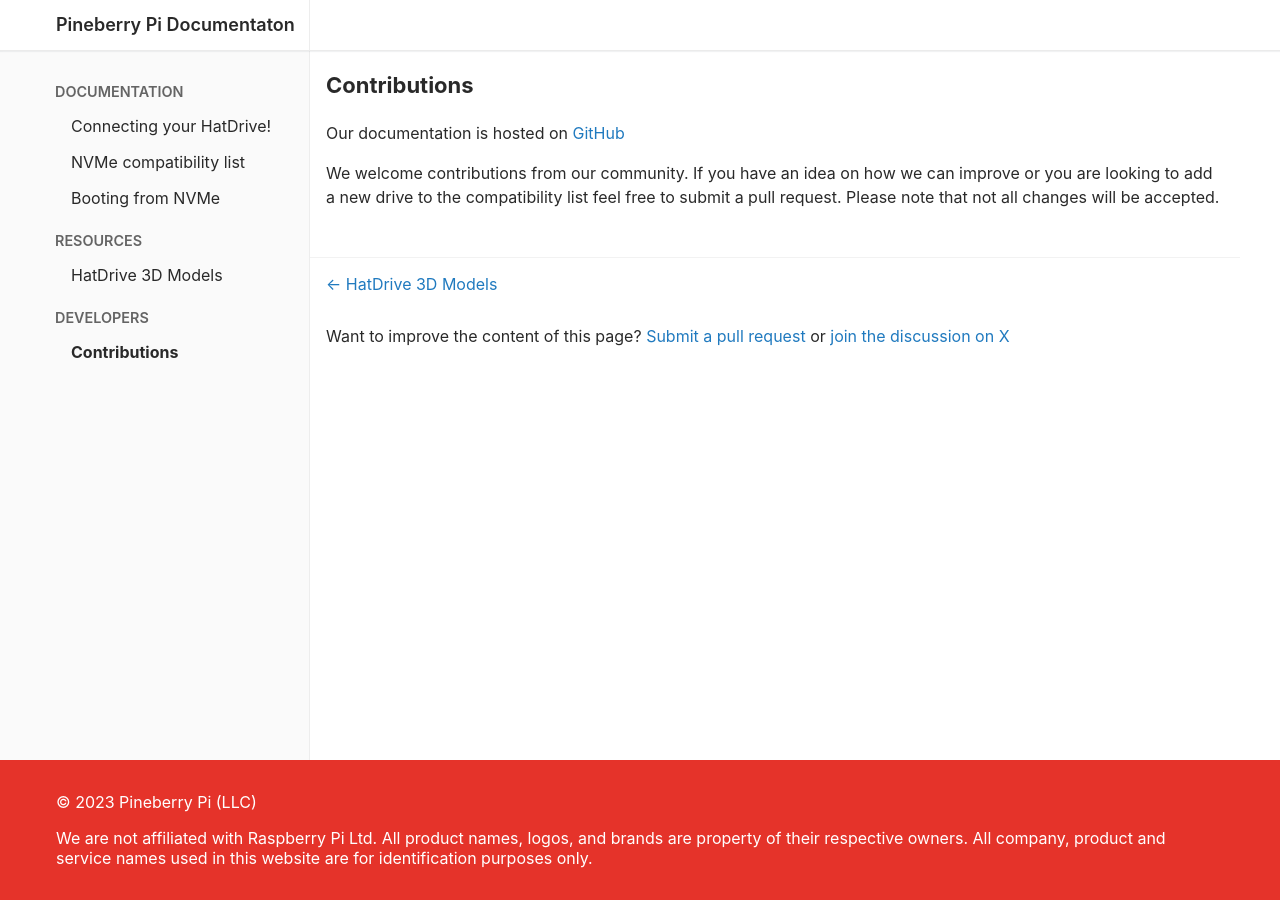
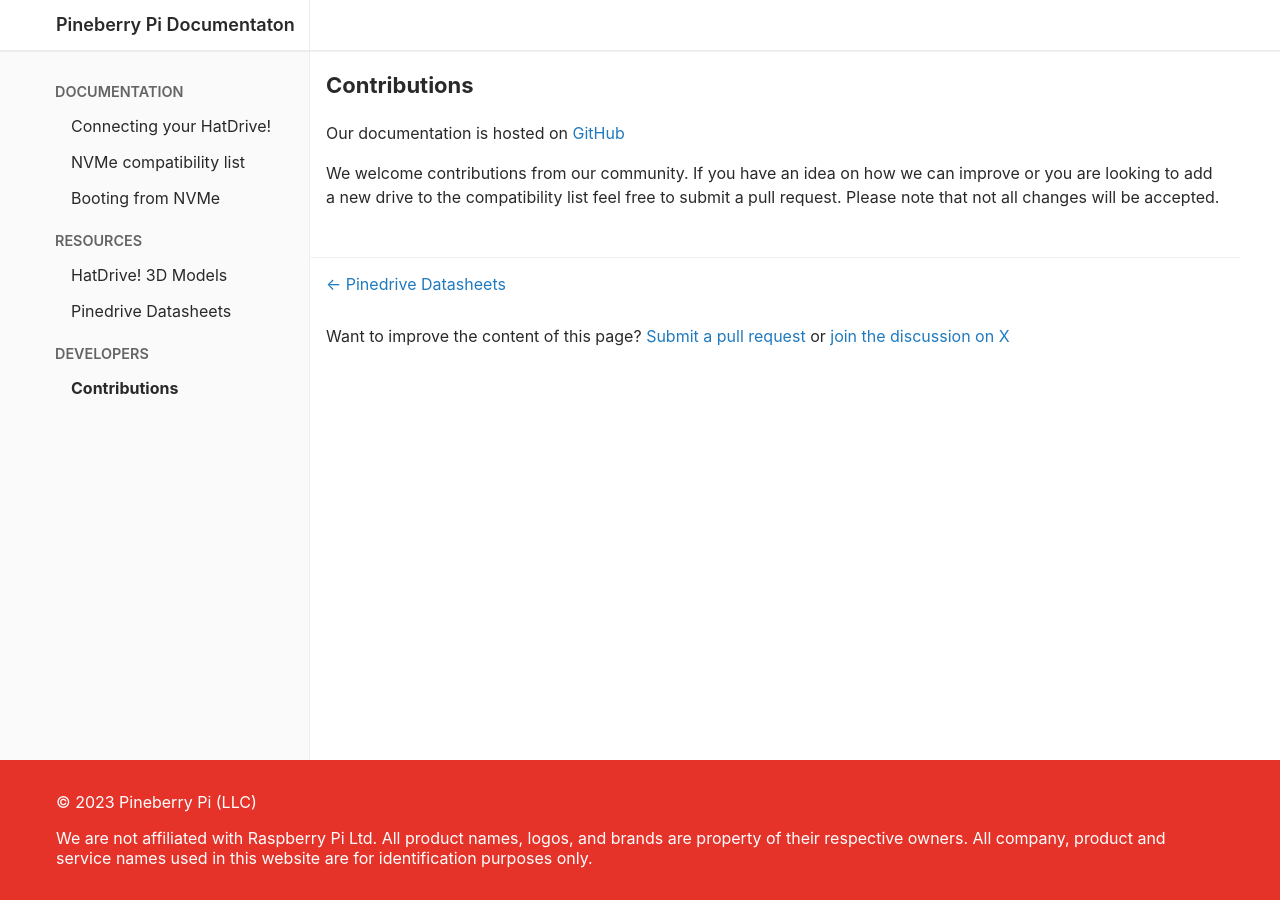
Before and after one commit to Pineboards/pineboards-docs.github.io, a Jekyll site: the page built from contributions.md, in a window 1280 px wide. Built offline with Jekyll 4.4.1, drawn with Linux system fonts in a browser that asks for light colours; our own code applies the rules of GitHub Pages for plain Markdown files.

Commit message:
Add datasheets for the Pinedrive

```diff
--- a/_config.yml
+++ b/_config.yml
@@ -21,8 +21,11 @@ nav:
       url: /tutorial-booting-from-nvme
       available: true
   Resources:
-    - text: HatDrive 3D Models
+    - text: HatDrive! 3D Models
       url: /resources-3d-models
+      available: true
+    - text: Pinedrive Datasheets
+      url: /resources-pinedrive-datasheets
       available: true
   Developers:
     - text: Contributions
```
Also changed, not shown: resources-pinedrive-datasheets.md (added, +8 -0 lines), 2 other files.
